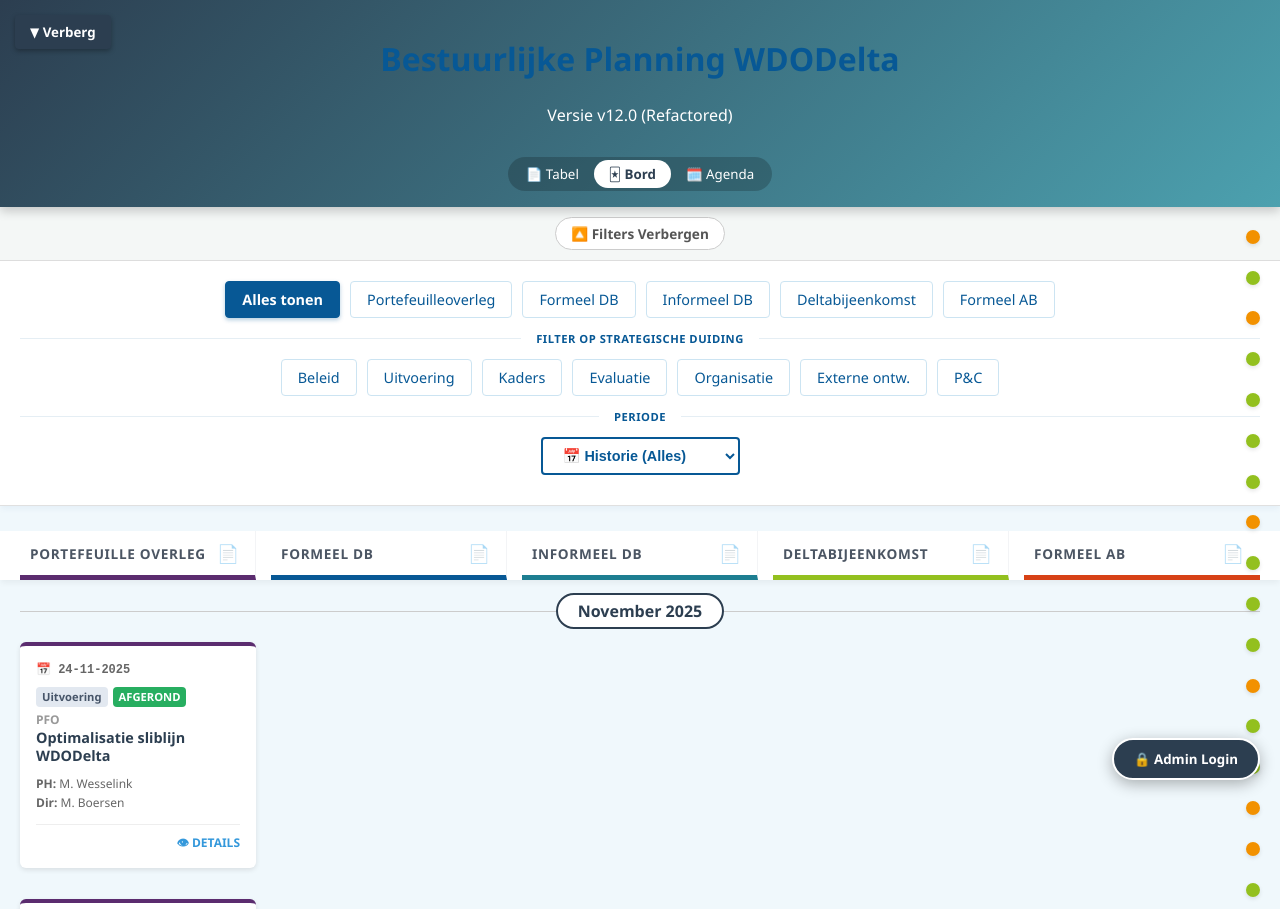
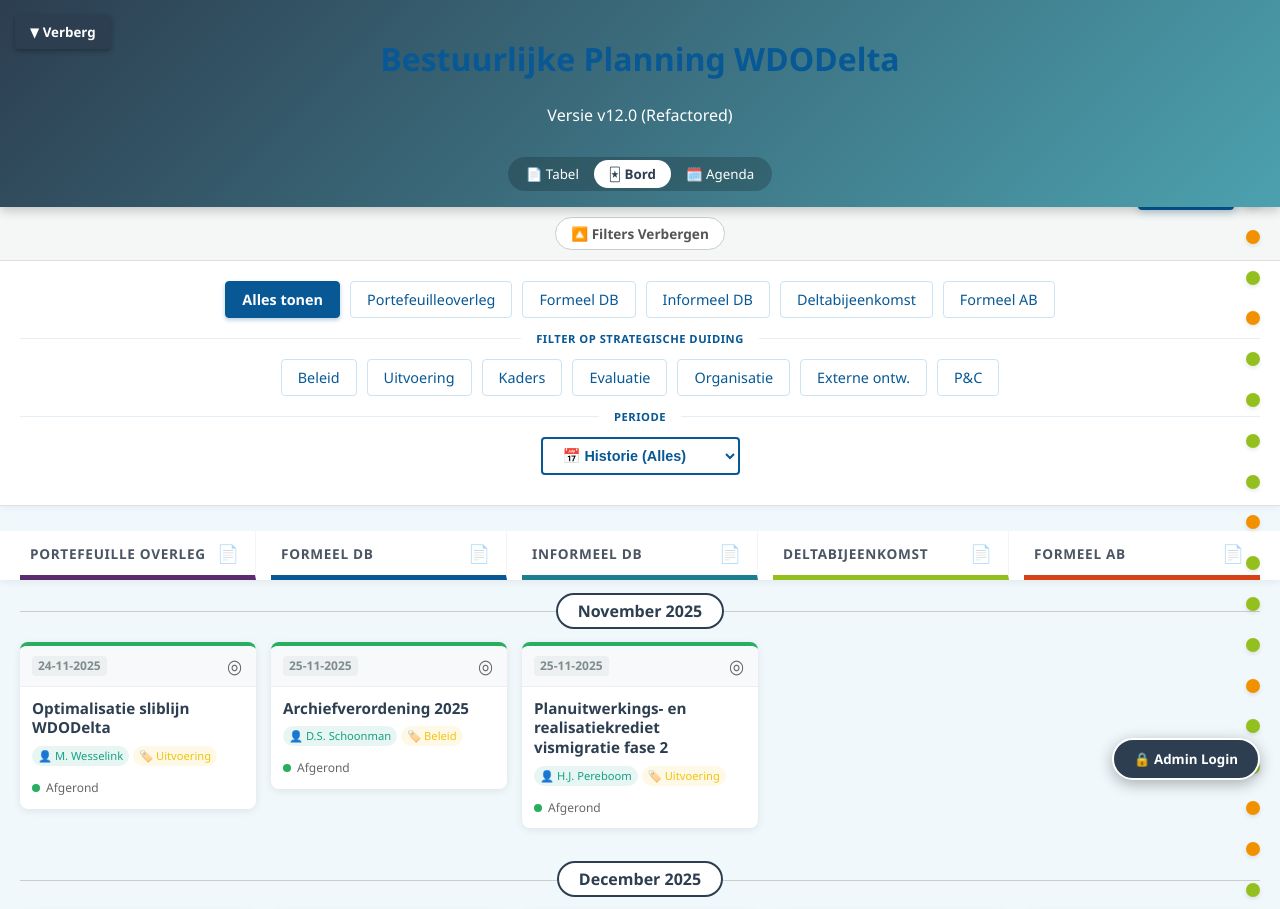
Before and after one commit to jacquesesenkbrink-max/integrale-agenda, a Vue app: page / in a window 1280 px wide. Shown: the top 909 px of the page. Built offline with nearby package versions, Linux system fonts and the light colour scheme.

Commit message:
stippenkaart per lane

```diff
--- a/src/components/TopicCard.vue
+++ b/src/components/TopicCard.vue
@@ -5,189 +5,231 @@ const props = defineProps({
   event: Object,
   isAdmin: Boolean,
   isFocused: Boolean,
-  isCompact: Boolean
+  isCompact: Boolean // <--- Hier luistert hij nu naar!
 });
 
-const emit = defineEmits(['edit', 'delete', 'toggle-focus', 'open-details']);
+const emit = defineEmits(['toggle-focus', 'open-details', 'edit', 'delete']);
 
-// --- TERUGGEZET: De definities staan weer lokaal ---
-const colors = {
-  'PFO':'var(--c-pfo)',
-  'DBBesluit':'var(--c-db-besluit)',
-  'DBInformeel': 'var(--c-db-informeel)',
-  'Delta':'var(--c-delta)',
-  'ABBesluit':'var(--c-ab-besluit)'
-};
-
-const labels = {
-  'PFO':'PFO',
-  'DBBesluit':'DB Besluit',
-  'DBInformeel': 'Informeel DB',
-  'Delta':'Delta',
-  'ABBesluit':'AB Besluit'
-};
-
-const statusColors = {
-    'Concept': '#95a5a6',     // Grijs
-    'Ingediend': '#f39c12',   // Oranje
-    'Geagendeerd': '#3498db', // Blauw
-    'Afgerond': '#27ae60'     // Groen
-};
-// ----------------------------------------------------
-
-// Berekeningen
-const borderColor = computed(() => colors[props.event.type] || '#ccc');
-const phaseLabel = computed(() => labels[props.event.type] || props.event.type);
-
-const currentStatus = computed(() => {
-    const item = props.event.originalItem;
-    if (item.scheduleStatus && item.scheduleStatus[props.event.type]) {
-        return item.scheduleStatus[props.event.type];
-    }
-    return 'Concept';
+// Bepaal de kleur op basis van de status (voor het randje of de stip)
+const statusColor = computed(() => {
+  const map = {
+    'Concept': '#f1c40f',    // Geel
+    'Ingediend': '#e67e22',  // Oranje
+    'Geagendeerd': '#3498db',// Blauw
+    'Afgerond': '#27ae60'    // Groen
+  };
+  // Fallback naar grijs als status onbekend is
+  return map[props.event.originalItem?.scheduleStatus?.[props.event.type]] || '#95a5a6';
 });
 
-const tooltipText = computed(() => `${props.event.title} (${props.event.dateDisplay}) - ${currentStatus.value}`);
+// Zorgt voor de juiste CSS classes
+const cardClasses = computed(() => ({
+  'is-focused': props.isFocused,
+  'is-compact': props.isCompact, // <--- Activeert de 'stip' modus
+  'is-admin': props.isAdmin
+}));
 </script>
 
 <template>
-  <div
-    class="card-wrapper"
-    :class="[
-        'col-' + event.type,
-        { 'is-focused': isFocused },
-        { 'view-dots': isCompact }
-    ]"
-    :id="'card-' + event.topicId + '-' + event.type"
-    :style="isCompact ? { background: borderColor, boxShadow: '0 0 5px ' + borderColor } : { borderTopColor: borderColor }"
-    @click="$emit('toggle-focus', event.topicId)"
-    :data-tooltip="tooltipText"
-  >
-    <div class="content">
-        <template v-if="!isCompact">
-            <div class="header-row">
-                <span class="date-badge">📅 {{ event.dateDisplay }}</span>
+  <div class="card-wrapper" :class="cardClasses" :id="'card-' + event.uniqueId">
 
-                <div class="actions" v-if="isAdmin">
-                    <button class="btn-icon edit" @click.stop="$emit('edit', event.originalItem)">✏️</button>
-                    <button class="btn-icon delete" @click.stop="$emit('delete', event.originalItem)">🗑️</button>
-                </div>
-            </div>
+    <div
+      v-if="isCompact"
+      class="compact-dot"
+      :style="{ backgroundColor: statusColor }"
+      @click="emit('open-details', event.originalItem)"
+      :title="event.title + ' (' + (event.originalItem?.scheduleStatus?.[event.type] || 'Status onbekend') + ')'"
+    >
+      <div v-if="isFocused" class="focus-indicator"></div>
+    </div>
 
-            <div class="badge-row">
-                <span class="strat-badge" v-if="event.strategicLabel">{{ event.strategicLabel }}</span>
 
-                <span
-                    class="status-badge"
-                    :style="{ backgroundColor: statusColors[currentStatus] || '#999' }"
-                >
-                    {{ currentStatus }}
-                </span>
-            </div>
+    <div v-else class="topic-card" :style="{ borderTopColor: statusColor }">
 
-            <h3>{{ phaseLabel }}</h3>
-            <h4>{{ event.title }}</h4>
+      <div class="card-header">
+        <span class="date-badge">{{ event.dateDisplay }}</span>
 
-            <div class="role-grid">
-                <div class="role-item"><strong>PH:</strong> {{ event.ph }}</div>
+        <div class="card-actions">
+           <button
+             class="icon-btn focus-btn"
+             @click.stop="emit('toggle-focus', event.topicId)"
+             :title="isFocused ? 'Verwijder focus' : 'Focus op dit dossier'"
+           >
+             {{ isFocused ? '◉' : '◎' }}
+           </button>
 
-                <div class="role-item" v-if="event.dir"><strong>Dir:</strong> {{ event.dir }}</div>
+           <template v-if="isAdmin">
+             <button class="icon-btn edit-btn" @click.stop="emit('edit', event.originalItem)">✏️</button>
+             <button class="icon-btn delete-btn" @click.stop="emit('delete', event.originalItem)">🗑️</button>
+           </template>
+        </div>
+      </div>
 
-                <div v-if="event.originalItem.administrativeContact" class="role-item highlight-contact">
-                    <strong>🗣️:</strong> {{ event.originalItem.administrativeContact }}
-                </div>
-            </div>
+      <div class="card-body" @click="emit('open-details', event.originalItem)">
+        <h4 class="topic-title">{{ event.title }}</h4>
 
-            <div v-if="event.comments && isAdmin" class="comments-box">
-                🔒 {{ event.comments }}
-            </div>
+        <div class="meta-info">
+            <span v-if="event.ph" class="pill ph-pill" title="Portefeuillehouder">👤 {{ event.ph }}</span>
+            <span v-if="event.strategicLabel" class="pill label-pill">🏷️ {{ event.strategicLabel }}</span>
+        </div>
 
-            <div class="card-footer">
-                <div class="card-action-btn" @click.stop="$emit('open-details', event.originalItem)">
-                    👁 Details
-                </div>
-            </div>
+        <div class="status-row">
+            <span class="status-dot" :style="{ backgroundColor: statusColor }"></span>
+            <span class="status-text">{{ event.originalItem?.scheduleStatus?.[event.type] || 'Concept' }}</span>
+        </div>
+      </div>
 
-        </template>
     </div>
   </div>
 </template>
 
 <style scoped>
-/* Deze stijl is ongewijzigd, maar voor de zekerheid hierbij zodat je hele bestand compleet is */
 .card-wrapper {
-    background: white; border-radius: 6px; box-shadow: 0 2px 5px rgba(0,0,0,0.1);
-    border-top: 4px solid #ccc; padding: 1rem; margin-bottom: 1rem;
-    transition: all 0.3s ease; position: relative; cursor: pointer;
-    min-height: 140px;
-    opacity: 1; filter: grayscale(0%);
-    display: flex; flex-direction: column;
+  position: relative;
+  transition: all 0.3s ease;
 }
-.card-wrapper:hover { transform: translateY(-3px); box-shadow: 0 8px 15px rgba(0,0,0,0.15); }
-.card-wrapper.view-dots {
-    width: 40px; height: 40px;
+
+/* --- STIJLEN VOOR DE STIP (Compact) --- */
+.compact-dot {
+  width: 30px;
+  height: 30px;
+  border-radius: 50%;
+  margin: 5px auto; /* Centreer in de kolom */
+  cursor: pointer;
+  box-shadow: 0 2px 5px rgba(0,0,0,0.2);
+  transition: transform 0.2s, box-shadow 0.2s;
+  position: relative;
+}
+
+.compact-dot:hover {
+  transform: scale(1.2);
+  box-shadow: 0 4px 8px rgba(0,0,0,0.3);
+  z-index: 10;
+}
+
+.compact-dot .focus-indicator {
+    position: absolute;
+    top: 50%; left: 50%;
+    transform: translate(-50%, -50%);
+    width: 12px; height: 12px;
+    background: white;
     border-radius: 50%;
-    padding: 0;
-    border-top: none !important;
-    margin: 0 auto 5px auto;
-    min-height: 0;
-    display: flex; align-items: center; justify-content: center;
-    overflow: visible;
 }
-.card-wrapper.view-dots::after {
-    content: attr(data-tooltip);
-    position: absolute; bottom: 50px; left: 50%; transform: translateX(-50%);
-    background: #333; color: #fff; padding: 5px 10px; border-radius: 4px;
-    font-size: 0.75rem; white-space: nowrap; opacity: 0; pointer-events: none;
-    transition: opacity 0.2s; z-index: 1000; box-shadow: 0 2px 5px rgba(0,0,0,0.3);
+
+
+/* --- STIJLEN VOOR DE KAART (Normaal) --- */
+.topic-card {
+  background: white;
+  border-radius: 8px;
+  box-shadow: 0 2px 8px rgba(0,0,0,0.08);
+  border-top: 4px solid #ccc; /* Wordt overschreven door inline style */
+  display: flex;
+  flex-direction: column;
+  overflow: hidden;
+  transition: transform 0.2s, box-shadow 0.2s;
+  min-height: 140px;
 }
-.card-wrapper.view-dots:hover::after { opacity: 1; }
-.card-wrapper.view-dots::before {
-    content: ''; position: absolute; bottom: 40px; left: 50%; transform: translateX(-50%);
-    border-width: 5px; border-style: solid; border-color: #333 transparent transparent transparent;
-    opacity: 0; transition: opacity 0.2s; pointer-events: none; z-index: 1000;
+
+.topic-card:hover {
+  transform: translateY(-3px);
+  box-shadow: 0 5px 15px rgba(0,0,0,0.15);
 }
-.card-wrapper.view-dots:hover::before { opacity: 1; }
-.is-focused { z-index: 20; transform: scale(1.05); opacity: 1 !important; filter: grayscale(0%) !important; }
-.card-wrapper.view-dots.is-focused { border: 3px solid white; box-shadow: 0 0 0 3px #333; transform: scale(1.3); }
-.content { flex: 1; display: flex; flex-direction: column; }
-.header-row { display: flex; justify-content: space-between; align-items: flex-start; margin-bottom: 0.5rem; }
-.date-badge { font-family: monospace; font-size: 0.75rem; color: #666; font-weight: bold; }
-.badge-row { display: flex; gap: 5px; flex-wrap: wrap; margin-bottom: 5px; }
-.strat-badge {
-    background: #e2e8f0; padding: 2px 6px; border-radius: 4px;
-    font-weight: bold; color: #475569; font-size: 0.7rem;
+
+.card-header {
+  display: flex;
+  justify-content: space-between;
+  align-items: center;
+  padding: 8px 12px;
+  background: #f8f9fa;
+  border-bottom: 1px solid #eee;
 }
-.status-badge {
-    padding: 2px 6px; border-radius: 4px;
-    font-weight: bold; color: white; font-size: 0.7rem;
-    text-transform: uppercase;
+
+.date-badge {
+  font-size: 0.75rem;
+  font-weight: bold;
+  color: #7f8c8d;
+  background: #ecf0f1;
+  padding: 2px 6px;
+  border-radius: 4px;
 }
-h3 { margin: 0; font-size: 0.75rem; text-transform: uppercase; color: #999; }
-h4 { margin: 0 0 10px 0; color: #2c3e50; font-size: 0.9rem; line-height: 1.3; }
-.role-grid { font-size: 0.75rem; color: #666; margin-bottom: 10px; }
-.role-item { margin-bottom: 2px; }
-.comments-box { background: #fff3cd; color: #856404; padding: 5px; border-radius: 4px; font-size: 0.75rem; margin-bottom: 5px; }
-.highlight-contact {
-    color: #2c3e50;
-    margin-top: 4px;
-    font-weight: 500;
-    background: rgba(0,0,0,0.03);
-    padding: 2px 4px;
-    border-radius: 3px;
-    display: inline-block;
+
+.card-actions {
+  display: flex;
+  gap: 4px;
 }
-.actions { display: flex; gap: 5px; }
-.btn-icon { background: none; border: none; cursor: pointer; font-size: 1rem; opacity: 0.5; transition: 0.2s; }
-.btn-icon:hover { opacity: 1; transform: scale(1.2); }
-.card-footer { border-top: 1px solid #eee; padding-top: 5px; text-align: right; margin-top: auto; }
-.card-action-btn { font-size: 0.75rem; font-weight: bold; color: #3498db; text-transform: uppercase; cursor: pointer; display: inline-block; }
-.card-action-btn:hover { text-decoration: underline; }
-@media (min-width: 1100px) {
-    .col-PFO { grid-column: 1; }
-    .col-DBBesluit { grid-column: 2; }
-    .col-DBInformeel { grid-column: 3; }
-    .col-Delta { grid-column: 4; }
-    .col-ABBesluit { grid-column: 5; }
+
+.icon-btn {
+  background: none;
+  border: none;
+  cursor: pointer;
+  font-size: 1rem;
+  padding: 2px;
+  opacity: 0.6;
+  transition: opacity 0.2s;
+}
+.icon-btn:hover { opacity: 1; transform: scale(1.1); }
+.delete-btn:hover { color: #c0392b; }
+.edit-btn:hover { color: #2980b9; }
+.focus-btn { font-size: 1.2rem; line-height: 1; }
+
+.card-body {
+  padding: 12px;
+  flex: 1;
+  cursor: pointer;
+  display: flex;
+  flex-direction: column;
+  gap: 8px;
+}
+
+.topic-title {
+  margin: 0;
+  font-size: 0.95rem;
+  line-height: 1.3;
+  color: #2c3e50;
+  font-weight: 700;
+  display: -webkit-box;
+  -webkit-line-clamp: 3;
+  -webkit-box-orient: vertical;
+  overflow: hidden;
+}
+
+.meta-info {
+  display: flex;
+  flex-wrap: wrap;
+  gap: 4px;
+  margin-top: auto; /* Duw naar beneden */
+}
+
+.pill {
+  font-size: 0.7rem;
+  padding: 2px 6px;
+  border-radius: 10px;
+  white-space: nowrap;
+  max-width: 100%;
+  overflow: hidden;
+  text-overflow: ellipsis;
+}
+.ph-pill { background: #e8f6f3; color: #16a085; }
+.label-pill { background: #fef9e7; color: #f1c40f; }
+
+.status-row {
+    display: flex;
+    align-items: center;
+    gap: 6px;
+    font-size: 0.75rem;
+    color: #666;
+    margin-top: 6px;
+}
+.status-dot {
+    width: 8px; height: 8px; border-radius: 50%;
+}
+
+/* Focus styles wrapper */
+.card-wrapper.is-focused .topic-card {
+    box-shadow: 0 0 0 3px #f1c40f, 0 5px 15px rgba(0,0,0,0.2);
+    border-color: #f1c40f !important;
+}
+.card-wrapper.is-focused .compact-dot {
+    box-shadow: 0 0 0 3px #f1c40f;
 }
 </style>
```
